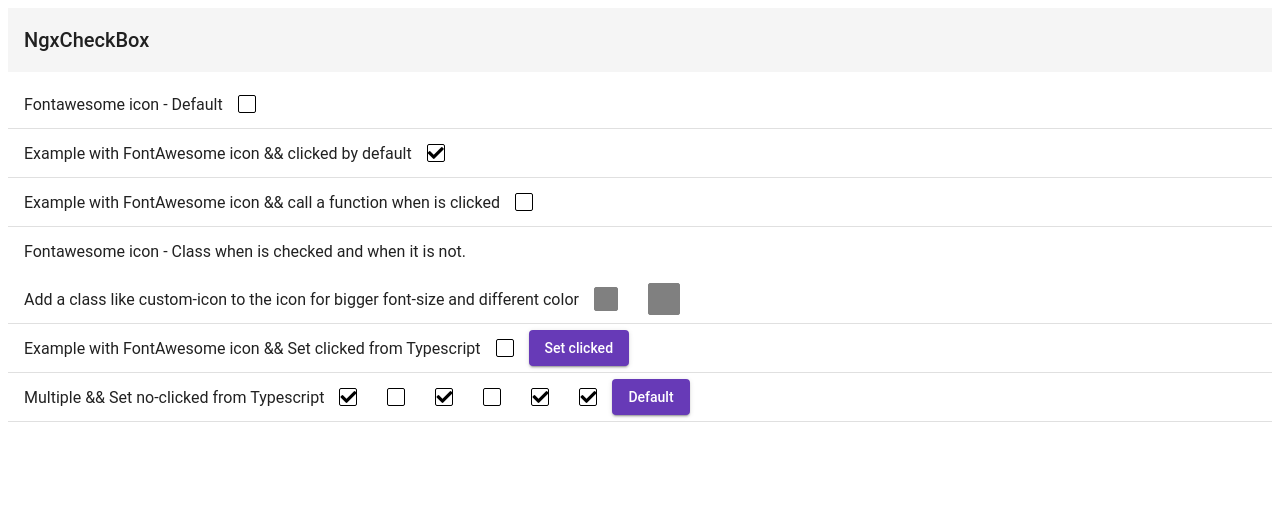
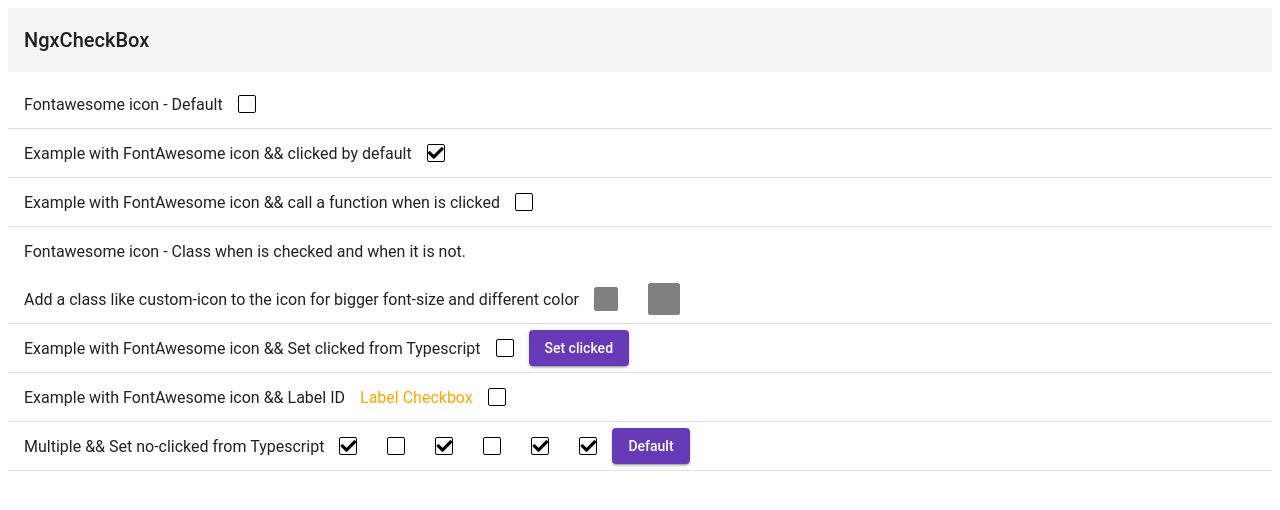
Before and after one commit to DavidRnR/ngx-checkbox, an Angular app: page / in a window 1280 px wide. Shown: the top 510 px of the page. Built offline with nearby package versions, Linux system fonts and the light colour scheme.

Commit message:
ID input for Labels and Clicked by keyPressed

```diff
--- a/package.json
+++ b/package.json
@@ -1,6 +1,6 @@
 {
   "name": "ngx-checkbox",
-  "version": "0.0.5",
+  "version": "0.0.6",
   "license": "MIT",
   "scripts": {
     "ng": "ng",
--- a/src/app/app.component.html
+++ b/src/app/app.component.html
@@ -71,6 +71,16 @@
     <mat-divider></mat-divider>
 
     <mat-list-item>
+        <p>Example with FontAwesome icon && Label ID</p>
+
+        <!--  Example with FontAwesome icon && Label by ID-->
+        <label for="my-checkbox-id" class="label-example">Label Checkbox</label>
+        <ngx-checkbox [iconClass]="'fas fa-check'" [id]="'my-checkbox-id'"> </ngx-checkbox>
+
+    </mat-list-item>
+    <mat-divider></mat-divider>
+
+    <mat-list-item>
 		Multiple && Set no-clicked from Typescript
 
 		<!-- Example with FontAwesome icon && Multiple - Set clicked from Typescript-->
--- a/src/app/modules/ngx-checkbox/ngx-checkbox.component.html
+++ b/src/app/modules/ngx-checkbox/ngx-checkbox.component.html
@@ -1,9 +1,9 @@
 <label class="ngx-checkbox" ngxCheckbox
        [checkedClass]="checkedClass" [nocheckedClass]="nocheckedClass"
        [style.width.px]="size" [style.height.px]="size" [style.lineHeight.px]="size">
-  <input type="checkbox" [checked]="(isChecked) ? true : null" (click)="onActionClick($event)"/>
+  <input type="checkbox" id="{{id}}" [checked]="(isChecked) ? true : null" (click)="onActionClick($event)"/>
   <span class="ngx-span-checkbox" role="checkbox" aria-checked="true" [attr.tabindex]="tabIndex ? tabIndex : 0"
-        (focus)="setFocusClass()" (focusout)="setFocusClass()">
+        (focus)="setFocusClass()" (focusout)="setFocusClass()" (keypress)="onKeyPress($event)">
     <i class="ngx-icon-checkbox {{iconClass}}"></i>
   </span>
 </label>
--- a/src/app/modules/ngx-checkbox/ngx-checkbox.component.ts
+++ b/src/app/modules/ngx-checkbox/ngx-checkbox.component.ts
@@ -15,6 +15,7 @@
   @Input() focusClass: string;
   @Input() size: number = 16;
   @Input() tabIndex: number;
+  @Input() id: number;
 
   @Output() isClicked = new EventEmitter();
 
@@ -27,6 +28,18 @@
    */
   onActionClick(event) {
     this.isClicked.emit(event);
+  }
+
+  /**
+   * Emit Key Space pressed
+   * @param event
+   */
+  onKeyPress(event) {
+    // If key is Space
+    if (event.keyCode === 32) {
+      this.isClicked.emit(event);
+    }
+
   }
 
   /**
--- a/src/app/modules/ngx-checkbox/ngx-checkbox.directive.ts
+++ b/src/app/modules/ngx-checkbox/ngx-checkbox.directive.ts
@@ -23,7 +23,7 @@
     }
 
     /**
-     * Set the element checked or not and then apply the style
+     * Set the element by param, checked or not and then apply the style
      * @param status
      */
     setCheckbox(status) {
@@ -37,6 +37,21 @@
             this.setAttributes('aria-checked', 'false');
             this.setStyle();
         }
+    }
+
+    /**
+     * After Press Key-Space set Clicked/No-Clicked
+     */
+    setCheckboxByKeyPressed() {
+       let status: string = '';
+
+       if (this.element.nativeElement.children[0].checked) {
+           status = 'no-checked'
+       }
+       else {
+           status = 'checked';
+       }
+       this.setCheckbox(status);
     }
 
     /**
@@ -125,4 +140,15 @@
     @HostListener('click', ['$event']) public onClickCheckbox(evt) {
         this.setStyle();
     }
+
+    /**
+     * After key-space pressed in the Input-Checkbox call setStyle
+     * @param evt
+     */
+    @HostListener('keypress', ['$event']) public onKeyPressCheckbox(evt) {
+        // If key is Space
+        if(evt.keyCode === 32 ) {
+            this.setCheckboxByKeyPressed();
+        }
+    }
 }
--- a/src/styles.css
+++ b/src/styles.css
@@ -37,3 +37,8 @@
     margin-left: 15px;
     margin-right: 15px;
 }
+
+.label-example {
+    margin-left: 15px;
+    color: orange;
+}
```
Also changed, not shown: 1 other file (tests, documents, lock files or other folders).
